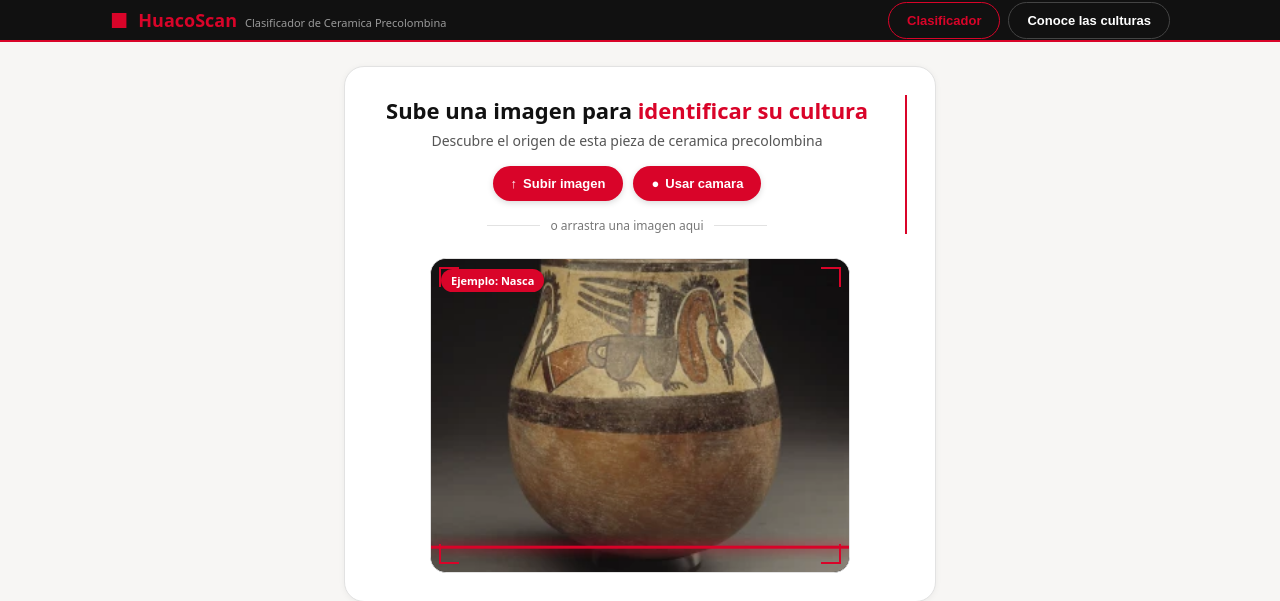
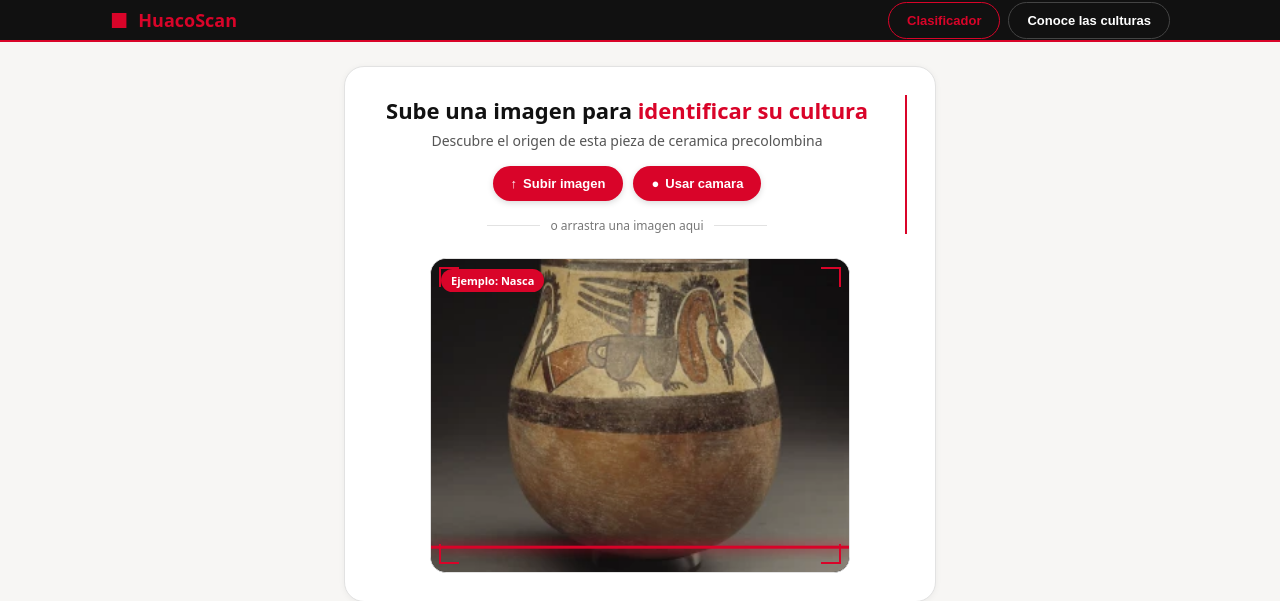
Before and after one commit to Alex-Perales/huacoscan, a Flask app: page / in a window 1280 px wide. Shown: the top 601 px of the page. Run offline with Flask 3, Linux system fonts and the light colour scheme; parts of the project's set-up code (start-up, migrations or seed data) failed here and were passed over.

Commit message:
Quitar subtitulo del header, dejar solo HuacoScan

```diff
--- a/templates/index.html
+++ b/templates/index.html
@@ -12,7 +12,7 @@
     <div class="header__contenido">
       <div class="header__marca">
         <span class="header__logo">&#9632;</span>
-        <h1><strong>HuacoScan</strong> <span class="header__subtitulo">Clasificador de Ceramica Precolombina</span></h1>
+        <h1><strong>HuacoScan</strong></h1>
       </div>
       <nav>
         <button id="btn-ir-clasificador" class="btn btn--chip es-activo">Clasificador</button>
```
